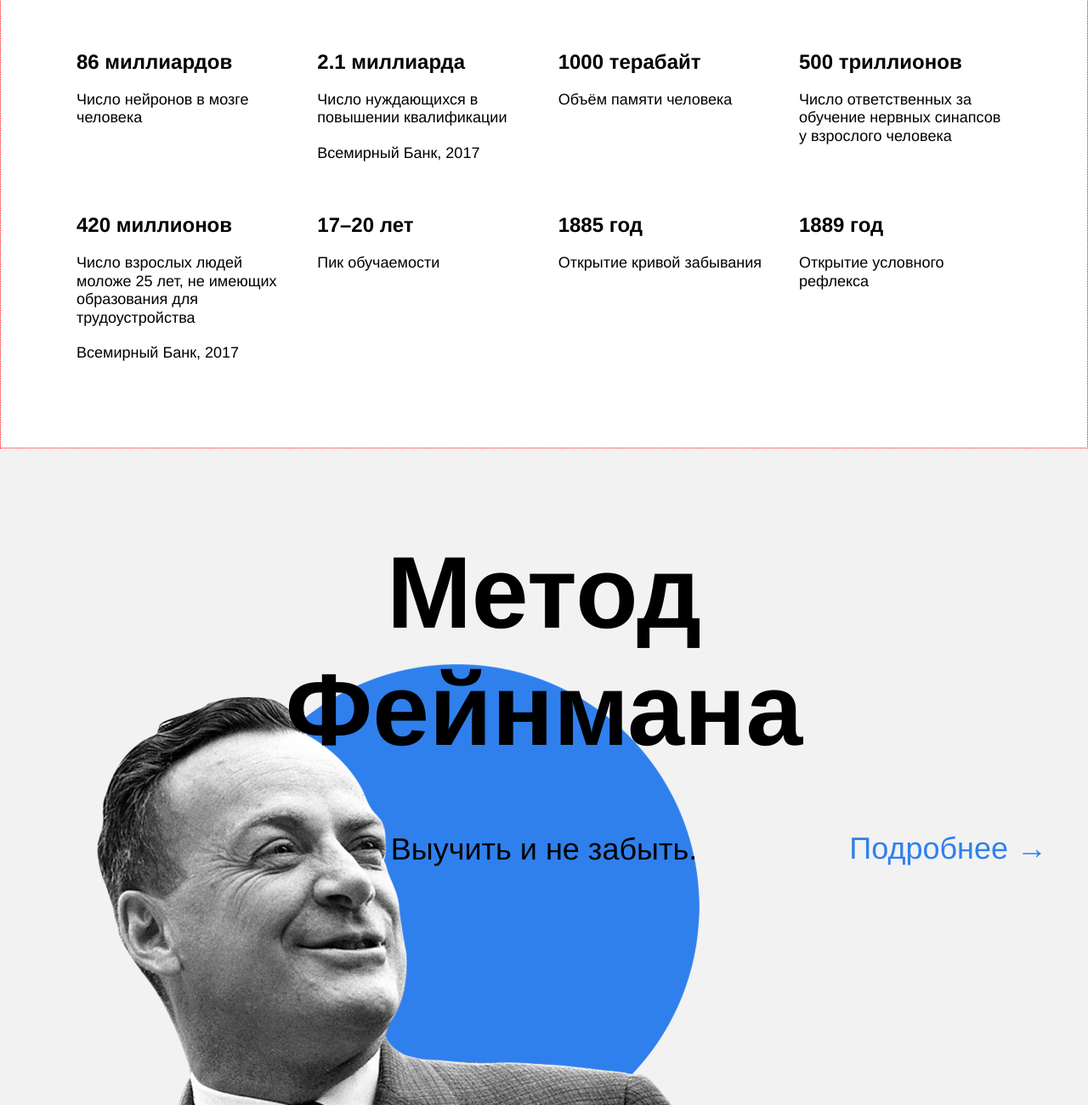
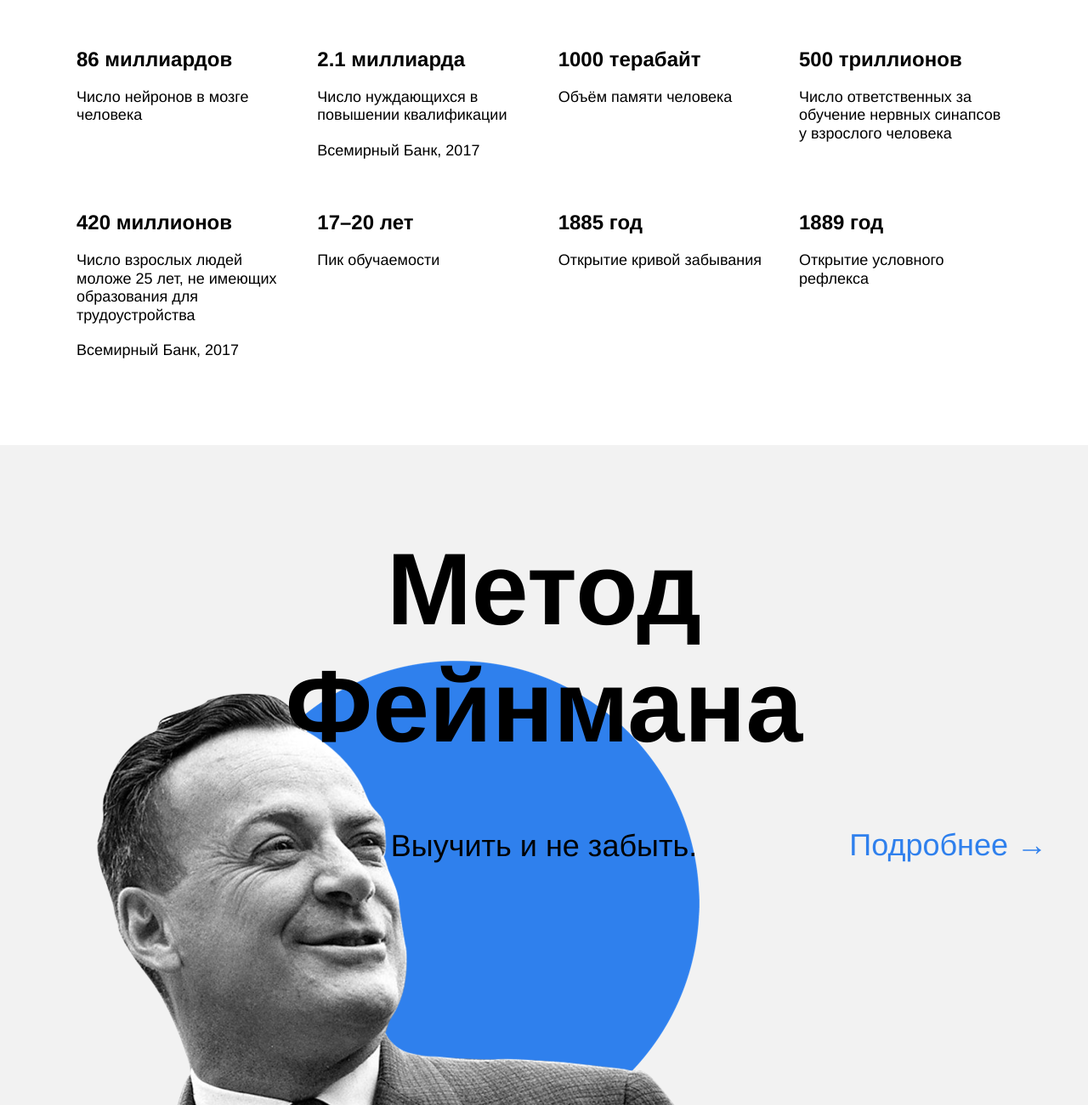
Before and after one commit to alexs41/how-to-learn, a plain HTML site: page index.html in a window 1280 px wide. Shown: the part 1499-2800 px from the top of the page at 85% size. Drawn offline with Linux system fonts and the light colour scheme.

Commit message:
после 2-го ревью 17 апр 2022_3

```diff
--- a/styles/style.css
+++ b/styles/style.css
@@ -104,8 +104,6 @@
   padding-top: 100px;
   display: flex;
   justify-content: center;
-  /* position: absolute; */
-  border: 1px dotted red;
 }
 
 .two-columns {
@@ -163,8 +161,6 @@
   display: flexbox;
   flex-direction: column;
   justify-content: center;
-  /* position: absolute;  */
-  border: 1px dotted red;
   padding-top: 100px;
 }
 
@@ -228,7 +224,7 @@
   background-color: #f2f2f2;
   background-repeat: no-repeat;
   background-position: left bottom;
-  height: 890px;
+  min-height: 890px;
   position: relative;
 
 }
```
